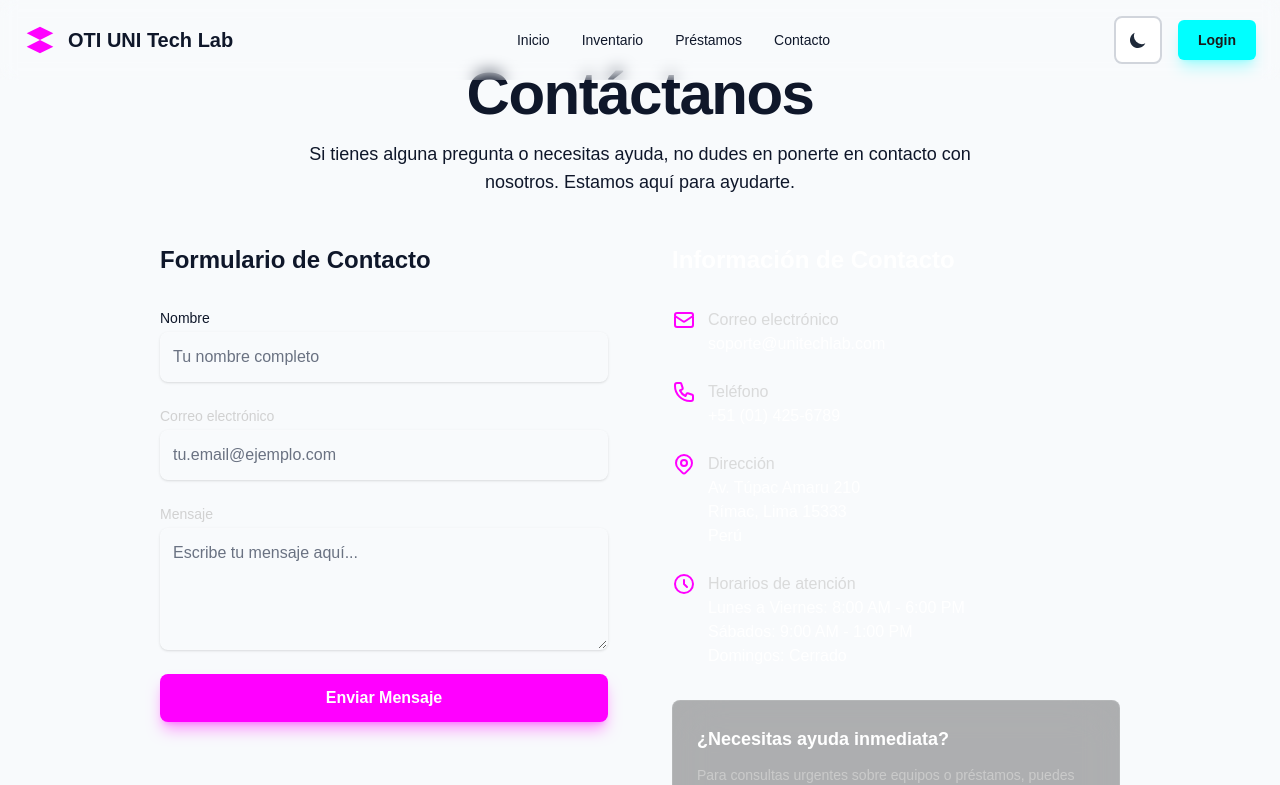
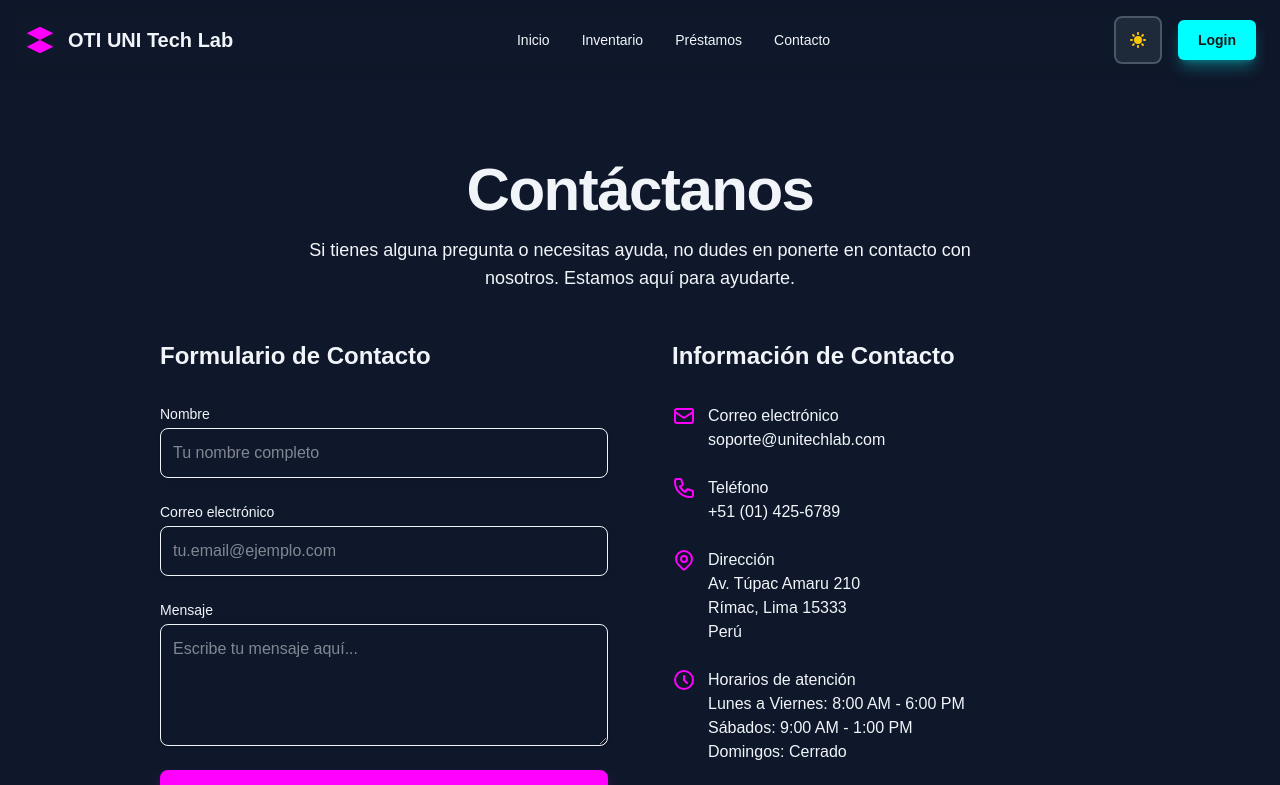
Before and after one commit to eduardo202020/tech-lab, a Next.js app: page /contact in a window 1280 px wide. Shown: the top 785 px of the page. Built offline with nearby package versions, Linux system fonts and the light colour scheme.

Commit message:
feat: establecer tema oscuro como predeterminado en el ThemeContext

```diff
--- a/src/app/contact/page.tsx
+++ b/src/app/contact/page.tsx
@@ -34,7 +34,7 @@ export default function ContactPage() {
     <div className="relative flex min-h-screen w-full flex-col bg-theme-bg text-theme-text font-roboto">
       <Header />
 
-      <main className="flex flex-1 flex-col items-center py-10 pt-28 md:py-16">
+      <main className="flex flex-1 flex-col items-center py-10 pt-36 md:py-16 md:pt-40">
         <div className="w-full max-w-5xl px-4 sm:px-6 lg:px-8">
           {/* Page Header */}
           <div className="text-center">
@@ -72,17 +72,17 @@ export default function ContactPage() {
                       value={formData.name}
                       onChange={handleChange}
                       required
-                      className="block w-full rounded-lg border border-white/10 bg-white/5 p-3 text-white placeholder-gray-500 shadow-sm focus:border-bright-blue focus:ring-bright-blue font-poppins"
+                      className="block w-full rounded-lg border border-theme-border bg-theme-card p-3 text-theme-text placeholder-theme-secondary/60 shadow-sm focus:border-bright-blue focus:ring-bright-blue font-poppins"
                       placeholder="Tu nombre completo"
                     />
                   </div>
                 </div>
-
+                {/* Email Field */}
                 {/* Email Field */}
                 <div>
                   <label
                     htmlFor="email"
-                    className="block text-sm font-medium text-light-gray/90 font-poppins"
+                    className="block text-sm font-medium text-theme-text font-poppins"
                   >
                     Correo electrónico
                   </label>
@@ -94,17 +94,16 @@ export default function ContactPage() {
                       value={formData.email}
                       onChange={handleChange}
                       required
-                      className="block w-full rounded-lg border border-white/10 bg-white/5 p-3 text-white placeholder-gray-500 shadow-sm focus:border-bright-blue focus:ring-bright-blue font-poppins"
+                      className="block w-full rounded-lg border border-theme-border bg-theme-card p-3 text-theme-text placeholder-theme-secondary/60 shadow-sm focus:border-bright-blue focus:ring-bright-blue font-poppins"
                       placeholder="tu.email@ejemplo.com"
                     />
                   </div>
-                </div>
-
+                </div>{' '}
                 {/* Message Field */}
                 <div>
                   <label
                     htmlFor="message"
-                    className="block text-sm font-medium text-light-gray/90 font-poppins"
+                    className="block text-sm font-medium text-theme-text font-poppins"
                   >
                     Mensaje
                   </label>
@@ -116,12 +115,11 @@ export default function ContactPage() {
                       value={formData.message}
                       onChange={handleChange}
                       required
-                      className="block w-full rounded-lg border border-white/10 bg-white/5 p-3 text-white placeholder-gray-500 shadow-sm focus:border-bright-blue focus:ring-bright-blue font-poppins"
+                      className="block w-full rounded-lg border border-theme-border bg-theme-card p-3 text-theme-text placeholder-theme-secondary/60 shadow-sm focus:border-bright-blue focus:ring-bright-blue font-poppins"
                       placeholder="Escribe tu mensaje aquí..."
                     />
                   </div>
                 </div>
-
                 {/* Submit Button */}
                 <div>
                   <button
@@ -136,7 +134,7 @@ export default function ContactPage() {
 
             {/* Contact Information */}
             <div className="space-y-8">
-              <h2 className="text-2xl font-bold font-montserrat text-white">
+              <h2 className="text-2xl font-bold font-montserrat text-theme-text">
                 Información de Contacto
               </h2>
 
@@ -159,12 +157,12 @@ export default function ContactPage() {
                     </svg>
                   </div>
                   <div className="ml-3">
-                    <p className="text-base text-light-gray/70 font-poppins">
+                    <p className="text-base text-theme-secondary font-poppins">
                       Correo electrónico
                     </p>
                     <a
                       href="mailto:soporte@unitechlab.com"
-                      className="text-base font-medium text-white hover:text-bright-blue transition-colors font-poppins"
+                      className="text-base font-medium text-theme-text hover:text-bright-blue transition-colors font-poppins"
                     >
                       soporte@unitechlab.com
                     </a>
@@ -189,12 +187,12 @@ export default function ContactPage() {
                     </svg>
                   </div>
                   <div className="ml-3">
-                    <p className="text-base text-light-gray/70 font-poppins">
+                    <p className="text-base text-theme-secondary font-poppins">
                       Teléfono
                     </p>
                     <a
                       href="tel:+51014256789"
-                      className="text-base font-medium text-white hover:text-bright-blue transition-colors font-poppins"
+                      className="text-base font-medium text-theme-text hover:text-bright-blue transition-colors font-poppins"
                     >
                       +51 (01) 425-6789
                     </a>
@@ -225,10 +223,10 @@ export default function ContactPage() {
                     </svg>
                   </div>
                   <div className="ml-3">
-                    <p className="text-base text-light-gray/70 font-poppins">
+                    <p className="text-base text-theme-secondary font-poppins">
                       Dirección
                     </p>
-                    <p className="text-base font-medium text-white font-poppins">
+                    <p className="text-base font-medium text-theme-text font-poppins">
                       Av. Túpac Amaru 210
                       <br />
                       Rímac, Lima 15333
@@ -256,10 +254,10 @@ export default function ContactPage() {
                     </svg>
                   </div>
                   <div className="ml-3">
-                    <p className="text-base text-light-gray/70 font-poppins">
+                    <p className="text-base text-theme-secondary font-poppins">
                       Horarios de atención
                     </p>
-                    <p className="text-base font-medium text-white font-poppins">
+                    <p className="text-base font-medium text-theme-text font-poppins">
                       Lunes a Viernes: 8:00 AM - 6:00 PM
                       <br />
                       Sábados: 9:00 AM - 1:00 PM
@@ -271,11 +269,11 @@ export default function ContactPage() {
               </div>
 
               {/* Additional Info Card */}
-              <div className="rounded-lg bg-black/30 p-6 backdrop-blur-xl border border-white/10">
-                <h3 className="text-lg font-semibold font-montserrat text-white mb-3">
+              <div className="rounded-lg bg-theme-card p-6 backdrop-blur-xl border border-theme-border">
+                <h3 className="text-lg font-semibold font-montserrat text-theme-text mb-3">
                   ¿Necesitas ayuda inmediata?
                 </h3>
-                <p className="text-sm text-light-gray/90 mb-4 font-poppins">
+                <p className="text-sm text-theme-secondary mb-4 font-poppins">
                   Para consultas urgentes sobre equipos o préstamos, puedes
                   contactarnos directamente por teléfono durante nuestros
                   horarios de atención.
@@ -289,7 +287,7 @@ export default function ContactPage() {
                   </a>
                   <a
                     href="tel:+51014256789"
-                    className="inline-flex items-center justify-center px-4 py-2 rounded-md border border-white/20 text-white text-sm font-medium hover:bg-white/10 transition-colors font-poppins"
+                    className="inline-flex items-center justify-center px-4 py-2 rounded-md border border-theme-border text-theme-text text-sm font-medium hover:bg-theme-card/50 transition-colors font-poppins"
                   >
                     Llamar Ahora
                   </a>
--- a/src/contexts/ThemeContext.tsx
+++ b/src/contexts/ThemeContext.tsx
@@ -36,13 +36,8 @@ export const ThemeProvider: React.FC<ThemeProviderProps> = ({ children }) => {
     if (savedTheme) {
       setTheme(savedTheme);
     } else {
-      // Verificar preferencia del sistema
-      const systemPreference = window.matchMedia(
-        '(prefers-color-scheme: light)'
-      ).matches
-        ? 'light'
-        : 'dark';
-      setTheme(systemPreference);
+      // Establecer tema oscuro como predeterminado
+      setTheme('dark');
     }
   }, []);
 
```
